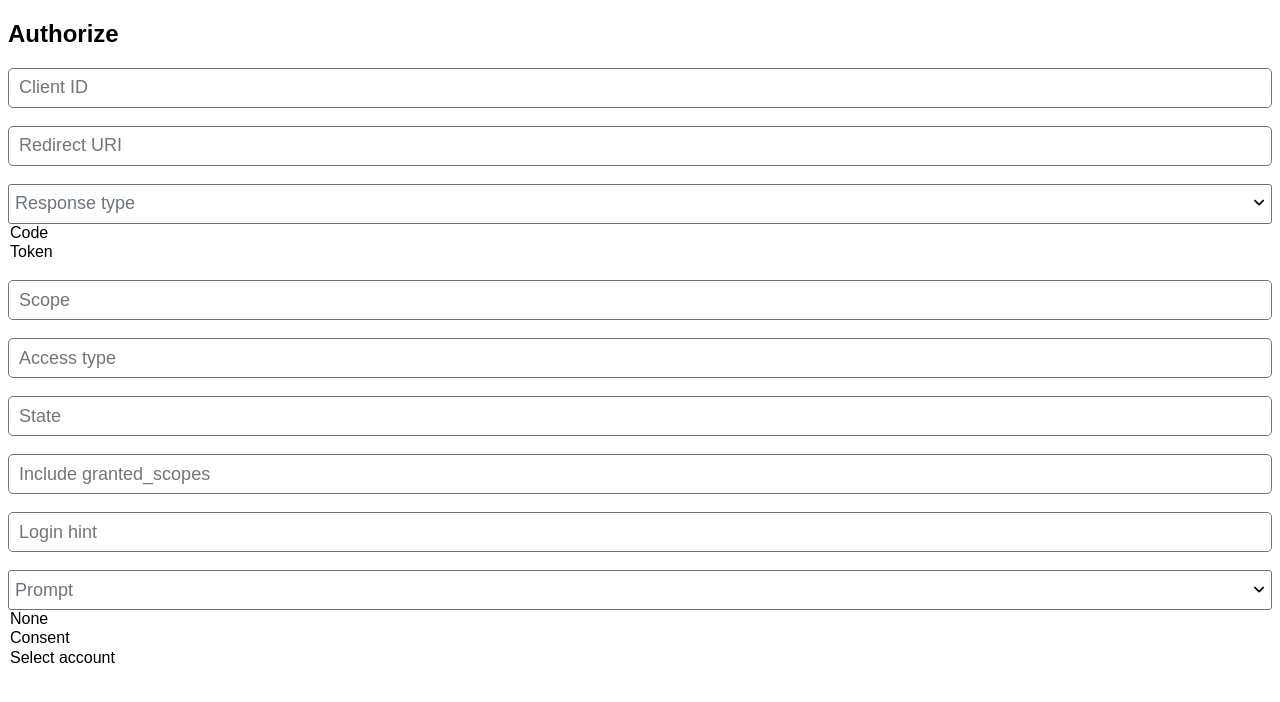
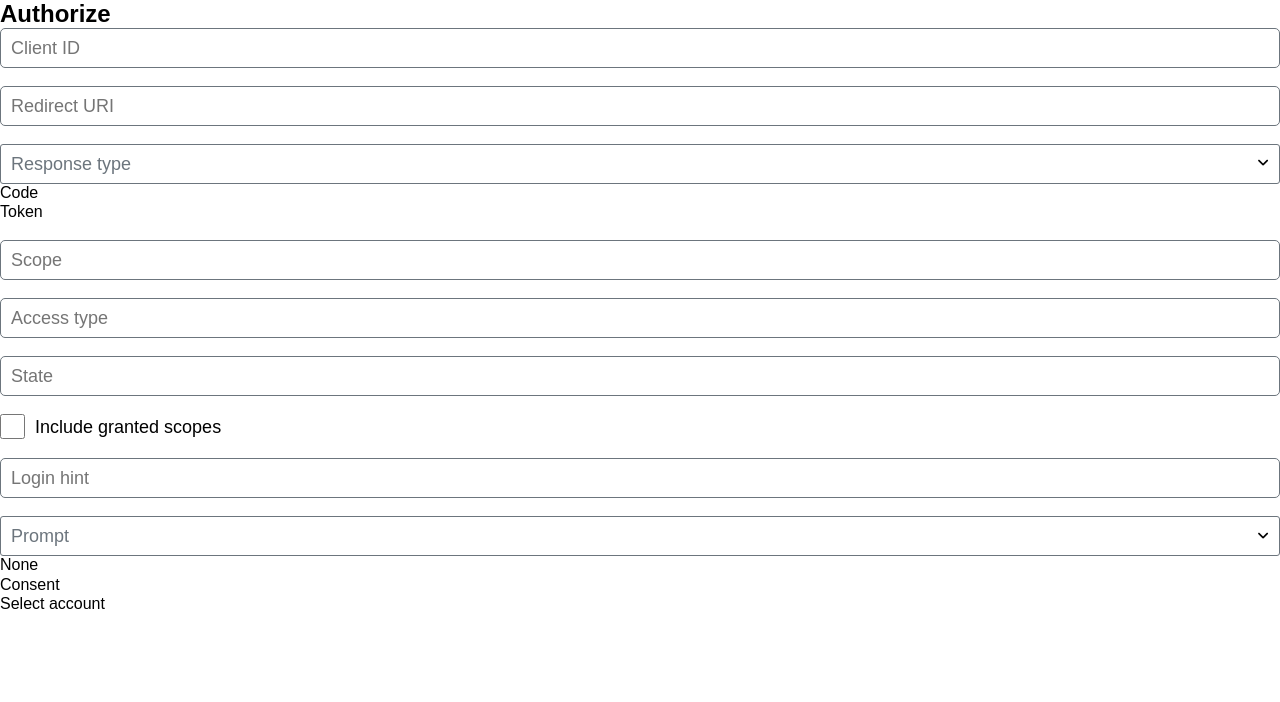
Before and after one commit to jbrems/oauth-debugger, a React (Vite) app: page / in a window 1280 px wide. Shown: the top 702 px of the page. Built offline with nearby package versions, Linux system fonts and the light colour scheme; the HTML template or start-up script is replaced by a standard one; a web font is replaced by a local one.

Commit message:
Add Checkbox component

```diff
--- a/src/App.css
+++ b/src/App.css
@@ -4,6 +4,9 @@
 }
 
 * {
+  padding: 0;
+  margin: 0;
+
   font-family: Quicksand, sans-serif;
   box-sizing: border-box;
 
@@ -20,4 +23,5 @@
 
   --height-form-input: 40px;
   --border-radius-form-input: 3px;
+  --font-size-form-input: 18px;
 }
--- a/src/authorize/Authorize-inputs/AuthorizeInputs.jsx
+++ b/src/authorize/Authorize-inputs/AuthorizeInputs.jsx
@@ -1,3 +1,4 @@
+import Checkbox from '../../shared/Checkbox/Checkbox';
 import Input from '../../shared/Input/Input';
 import Selectmenu from '../../shared/Selectmenu/Selectmenu';
 
@@ -9,7 +10,7 @@ export default function AuthorizeInputs () {
     <Input label="Scope"></Input>
     <Input label="Access type"></Input>
     <Input label="State"></Input>
-    <Input label="Include granted_scopes"></Input>
+    <Checkbox label="Include granted scopes"></Checkbox>
     <Input label="Login hint"></Input>
     <Selectmenu label="Prompt" options={[{ value: 'none', label: 'None' }, { value: 'consent', label: 'Consent' }, { value: 'select_account', label: 'Select account' }]}></Selectmenu>
   </div>;
--- /dev/null
+++ b/src/shared/Checkbox/Checkbox.css
@@ -0,0 +1,42 @@
+@import '../../App.css';
+
+div.checkbox-container {
+  & div.input-label-container {
+    display: flex;
+    align-items: flex-start;
+    gap: 10px;
+
+    & input[type="checkbox"] {
+      height: 25px;
+      width: 25px;
+      flex-shrink: 0;
+      accent-color: var(--color-primary);
+
+      &:focus-visible {
+        outline: solid 3px var(--color-primary-20) !important;
+        outline-offset: 0;
+      }
+    }
+
+    & label {
+      display: inline-block;
+      font-size: var(--font-size-form-input);
+      line-height: 26px;
+    }
+  }
+
+  &.success div.input-label-container input[type="checkbox"] {
+    accent-color: var(--color-success);
+    outline: solid 3px var(--color-success-20);
+  }
+
+  &.warning div.input-label-container input[type="checkbox"] {
+    accent-color: var(--color-warning);
+    outline: solid 3px var(--color-warning-20);
+  }
+
+  &.error div.input-label-container input[type="checkbox"] {
+    accent-color: var(--color-danger);
+    outline: solid 3px var(--color-danger-20);
+  }
+}
--- /dev/null
+++ b/src/shared/Checkbox/Checkbox.jsx
@@ -0,0 +1,22 @@
+import { useId, useState } from 'react';
+
+import './Checkbox.css';
+import Message from '../Message/Message';
+
+export default function Checkbox ({ label, initialValue = false, status = 'DEFAULT', message } = {}) {
+  const id = useId();
+
+  const [checked, setChecked] = useState(initialValue);
+
+  const handleChange = (event) => {
+    setChecked(event.target.checked);
+  };
+
+  return <div className={`checkbox-container ${status.toLocaleLowerCase()}`}>
+    <div className="input-label-container">
+      <input id={id} type="checkbox" checked={checked} onChange={handleChange}></input>
+      <label htmlFor={id}>{label}</label>
+    </div>
+    <Message status={status}>{message}</Message>
+  </div>;
+}
--- a/src/shared/Input/Input.css
+++ b/src/shared/Input/Input.css
@@ -10,7 +10,7 @@ div.input-container {
     height: var(--height-form-input);
     width: 100%;
     padding: 5px 30px 5px 10px;
-    font-size: 18px;
+    font-size: var(--font-size-form-input);
 
     &:focus-visible {
       border-color: var(--color-primary) !important;
--- a/src/shared/Message/Message.jsx
+++ b/src/shared/Message/Message.jsx
@@ -3,8 +3,10 @@ import './Message.css';
 export default function Message ({ status = 'DEFAULT', children } = {}) {
   if (!children) return <span className="message"></span>;
 
+  const iconClass = status === 'SUCCESS' && 'fa-circle-check' || status === 'WARNING' && 'fa-circle-question' || status === 'ERROR' && 'fa-circle-xmark';
+
   return <span className={`message ${status.toLowerCase()}`}>
-    <i className={`fa fa-regular ${status === 'SUCCESS' && 'fa-circle-check' || status === 'WARNING' && 'fa-circle-question' || status === 'ERROR' && 'fa-circle-xmark'}`}></i>
+    {iconClass && <i className={`fa fa-regular ${iconClass}`}></i>}
     {children}
   </span>;
 }
--- a/src/shared/Selectmenu/Selectmenu.css
+++ b/src/shared/Selectmenu/Selectmenu.css
@@ -12,6 +12,7 @@ div.selectmenu-container {
       gap: 5px;
       height: var(--height-form-input);
       width: 100%;
+      padding: 10px;
       border: solid 1px var(--color-secondary);
       border-radius: var(--border-radius-form-input);
       background: none;
@@ -20,7 +21,7 @@ div.selectmenu-container {
         flex-grow: 1;
         text-align: left;
         margin-top: 6px;
-        font-size: 18px;
+        font-size: var(--font-size-form-input);
 
         &.hidden {
           display: none;
```
Also changed, not shown: 1 other file (tests, documents, lock files or other folders).
